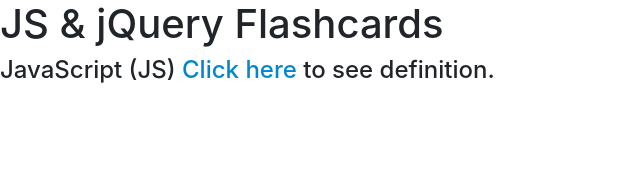
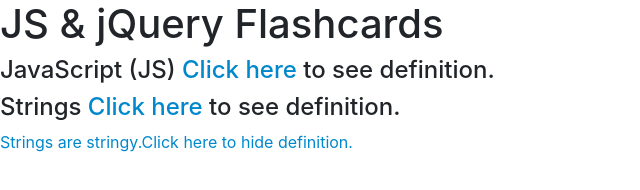
Before and after one commit to justice-rage/flashcard-site, a plain HTML site: page index.html in a window 1280 px wide. Shown: the whole page, without its empty margins (0-640 px from the left). Drawn offline with Linux system fonts and the light colour scheme.

Commit message:
add strings flashcard

```diff
--- a/index.html
+++ b/index.html
@@ -14,8 +14,15 @@
     <h4>JavaScript (JS) <span class="clickable">Click here</span> to see definition.</h4>
     </div>
     <div id="js-def-showing">
-      <p>JS is the lingua franca of the internet. <span class="clickable">Click here</span> to hide definition.</p>
+      <p>JS is the lingua franca of the internet.<span class="clickable">Click here</span> to hide definition.</p>
     </div>
+
+    <div id="string-def-hidden">
+      <h4>Strings <span class="clickable">Click here</span> to see definition.</h4>
+      </div>
+      <div id="string-def-showing">
+        <p>Strings are stringy.<span class="clickable">Click here</span> to hide definition.</p>
+      </div>
   </div>
 </body>
 </html>
```
